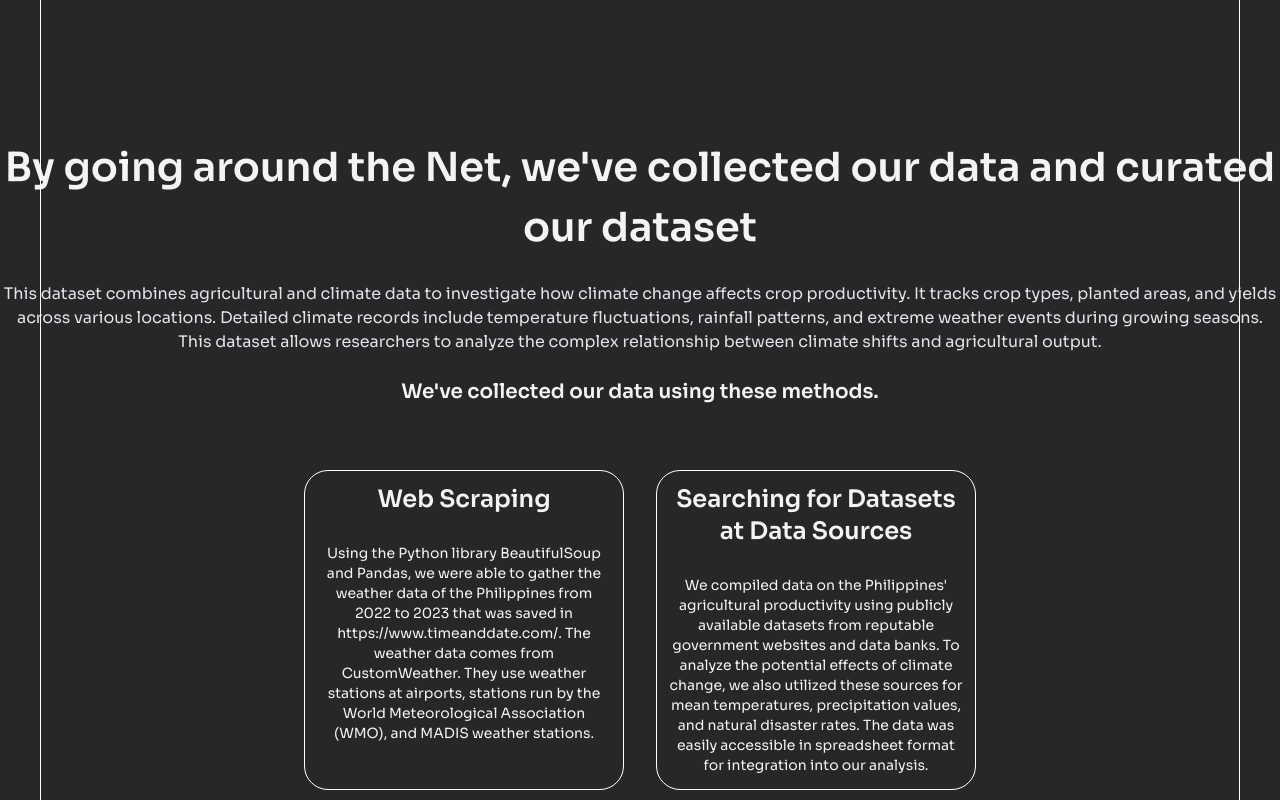
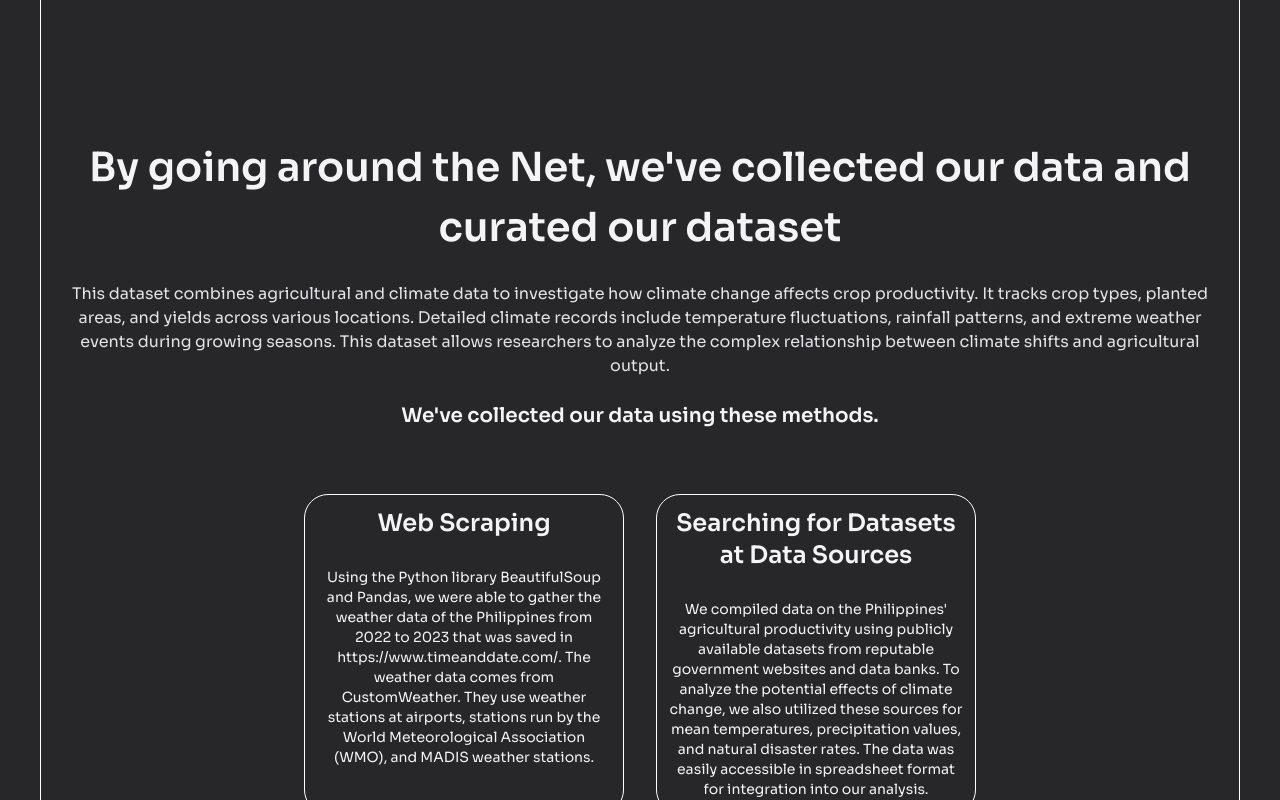
Before and after one commit to Louis-Miguel/Ag-resibo, a React (Vite) app: page / in a window 1280 px wide. Shown: the part 3240-4040 px from the top of the page. Built offline with nearby package versions, Linux system fonts and the light colour scheme.

Commit message:
hotfixes2

```diff
--- a/src/components/Data.jsx
+++ b/src/components/Data.jsx
@@ -4,6 +4,9 @@ import Section from "./Section";
 const Data = () => {
   return (
     <Section id="data" crosses>
+      <div className="container">
+
+
       <h2 class="mb-6 text-center font-bold h3 mx-auto max-w-[80rem]">
         By going around the Net, we've collected our data and curated our
         dataset
@@ -92,6 +95,7 @@ const Data = () => {
           </li>
         </ul>
       </div>
+      </div>
     </Section>
   );
 };
--- a/src/components/Methods.jsx
+++ b/src/components/Methods.jsx
@@ -7,6 +7,7 @@ import hypothesis from "../assets/images/hypothesis.png";
 const Methods = () => {
   return (
     <Section id="methods" crosses>
+      <div className="container">
       <h2 class="mb-6 text-center font-bold h3 mx-auto max-w-[80rem]">
         By Exploring our Data through Python, We are able to get these Graphs!
       </h2>
@@ -217,6 +218,7 @@ const Methods = () => {
           </button>
         </a>
       </div>
+      </div>
     </Section>
   );
 };
```
